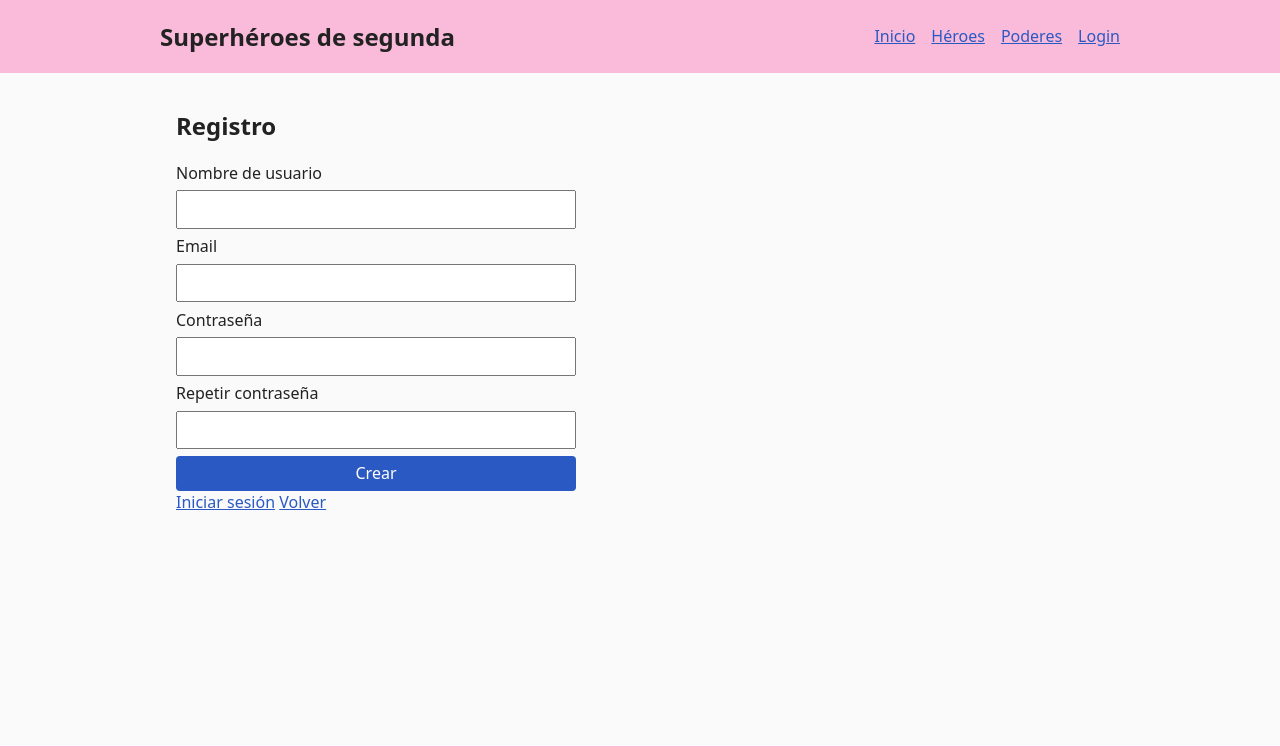
After one commit to LdMe/backend_superheroes_segunda, a Node server app: page /auth/register in a window 1280 px wide. The commit adds this page. Shown: the top 747 px of the page. Run offline with Node 20, Linux system fonts and the light colour scheme; some libraries are stand-ins or nearby versions.

Commit message:
login y registro
login y registro con vistas y sesión (middleware de autenticación)
el modelo se encarga de hashear las contraseñas
guardar en locals la query y el session.user

```diff
--- a/package.json
+++ b/package.json
@@ -24,10 +24,13 @@
   },
   "homepage": "https://github.com/LdMe/backend_superheroes_segunda#readme",
   "dependencies": {
+    "bcrypt": "^6.0.0",
     "cors": "^2.8.6",
     "dotenv": "^18.0.10",
     "ejs": "^7.0.2",
     "express": "^5.3.0",
+    "express-session": "^1.19.0",
+    "jsonwebtoken": "^9.0.3",
     "pg": "^8.23.1",
     "pg-hstore": "^2.3.4",
     "sequelize": "^6.37.8"
--- /dev/null
+++ b/src/controllers/auth/auth.view.controller.js
@@ -0,0 +1,84 @@
+import bcrypt from "bcrypt";
+import userRepository from "../../repositories/user.repository.js";
+
+
+function redirect(res,url,data = {}){
+    const urlSearchParams = new URLSearchParams();
+    for(const key in data){
+        urlSearchParams.append(key,data[key]);
+    }
+    res.redirect(url+"?"+urlSearchParams.toString())
+}
+const registerForm = async (req, res) => {
+
+    res.render("auth/register")
+}
+const register = async (req, res) => {
+    const { username, email, password, passwordRepeat } = req.body;
+    const role = "user";
+    if (password !== passwordRepeat) {
+        redirect(res,"/auth/register",{error:"Las contraseñas no coinciden"})
+        return;
+    }
+    try {
+        let oldUser = await userRepository.getByEmail(email);
+        if (oldUser) {
+            redirect(res,"/auth/register",{error:"Ya existe un usuario con este email"})
+            return;
+        }
+        oldUser = await userRepository.getByUsername(username);
+        if (oldUser) {
+            redirect(res,"/auth/register",{error:"Ya existe un usuario con este nombre"})
+            return;
+        }
+        const user = await userRepository.create({username,email,password,role})
+        redirect(res,"/auth/login",{message:"Registro exitoso"})
+
+    } catch (error) {
+        console.error(error);
+        redirect(res,"/auth/register",{error:"Error al registrarse"})
+    }
+}
+
+
+const loginForm = async (req, res) => {
+
+    res.render("auth/login")
+}
+
+const login = async (req, res) => {
+    const {email,password} = req.body;
+    try {
+        const user = await userRepository.getByEmail(email);
+        if(!user){
+            return redirect(res,"/auth/login",{error:"Credenciales incorrectas"});
+        }
+        console.log(user, password)
+        const compare = await bcrypt.compare(password,user.password);
+        console.log(compare);
+        if(!compare){
+            return redirect(res,"/auth/login",{error:"Credenciales incorrectas"});
+        }
+        req.session.user = {userId:user.userId, role:user.role};
+        redirect(res,"/",{message:"Login exitoso"});
+
+    } catch (error) {
+        console.error(error);
+        redirect(res,"/auth/login",{error:"Ha habido un error en el Login"});
+    }
+}
+
+
+const logout = async (req, res) => {
+    req.session.destroy();
+    res.redirect("/");
+}
+
+
+export default {
+    registerForm,
+    register,
+    loginForm,
+    login,
+    logout
+}
--- a/src/index.js
+++ b/src/index.js
@@ -3,6 +3,8 @@ import dotenv from "dotenv";
 import cors from "cors";
 import router from "./routes/router.js";
 import connection from "./config/db.js";
+import session from "express-session";
+
 
 dotenv.config();
 
@@ -11,10 +13,23 @@ const PORT = process.env.PORT || 3000;
 
 const app = express();
 
+
 // Middlewares
 app.use(cors())
 app.use(express.json()) // permite leer el body de los POST en json
 app.use(express.urlencoded({ extended: true })) // permite leer el body de los POST en formularios
+
+app.use(session({ // solo para cuando tenemos vistas
+    secret: process.env.SESSION_SECRET,
+    resave: false,
+    saveUninitialized: false
+}))
+
+app.use((req,res,next)=>{
+    res.locals.query = req.query;
+    res.locals.user = req.session?.user;
+    next();
+})
 
 app.use(express.static("public"));
 
--- a/src/repositories/user.repository.js
+++ b/src/repositories/user.repository.js
@@ -18,6 +18,8 @@ const withoutPassword = (user) => {
 // crear un usuario
 const create = async (data) => {
     const { username, email, password, role } = data;
+    // const password_hash = await bcrypt.hash(password,10);
+    // const user = await User.create({ username, email, password:password_hash, role });
     const user = await User.create({ username, email, password, role });
     return withoutPassword(user);
 }
@@ -36,6 +38,27 @@ const getAll = async () => {
 // usuario individual, con sus héroes
 const getById = async (id) => {
     const user = await User.findByPk(id, {
+        attributes: PUBLIC_ATTRIBUTES,
+        include: {
+            model: Hero,
+            as: "heroes",
+        }
+    });
+    return user;
+};
+
+const getByEmail = async (email) => {
+    const user = await User.findOne({where: {email}}, {
+        include: {
+            model: Hero,
+            as: "heroes",
+        }
+    });
+    return user;
+};
+
+const getByUsername = async (username) => {
+    const user = await User.findOne({where: {username}}, {
         attributes: PUBLIC_ATTRIBUTES,
         include: {
             model: Hero,
@@ -97,6 +120,8 @@ export default {
     create,
     getAll,
     getById,
+    getByEmail,
+    getByUsername,
     update,
     modify,
     remove
--- a/src/routes/view/view.router.js
+++ b/src/routes/view/view.router.js
@@ -2,6 +2,8 @@ import { Router } from "express";
 import userRouter from "./user.router.js";
 import heroRouter from "./hero.router.js";
 import powerRouter from "./power.router.js";
+import authRouter from "./auth.router.js";
+import { isAuthenticated } from "../../middlewares/auth.middleware.js";
 
 const router  = Router();
 
@@ -9,8 +11,9 @@ router.get("/", (req, res) => {
     res.render("index");
 })
 
-router.use("/user",userRouter);
+router.use("/user",isAuthenticated,userRouter);
 router.use("/hero",heroRouter);
 router.use("/power",powerRouter);
+router.use("/auth",authRouter);
 
 export default router;
--- /dev/null
+++ b/src/views/auth/register.ejs
@@ -0,0 +1,39 @@
+<%- include('../layout/header', { title: 'Nuevo usuario' }); -%>
+
+<h2>Registro</h2>
+<%- include('../layout/error') -%>
+
+<% if(query ){
+    if(query.error){
+        %>
+        <p class="error"><%= query.error %></p>
+        <%
+    }
+    if(query.message){
+        %>
+        <p class="message"><%= query.message %></p>
+        <%
+    }
+}
+%>
+<form action="/auth/register" method="post">
+    <label for="username">Nombre de usuario</label>
+    <input type="text" name="username" id="username"  required>
+
+    <label for="email">Email</label>
+    <input type="email" id="email" name="email"  required>
+
+
+    <label for="password">Contraseña</label>
+    <input type="password" name="password" id="password" required>
+
+    <label for="passwordRepeat">Repetir contraseña</label>
+    <input type="password" name="passwordRepeat" id="passwordRepeat" required>
+
+    <button>Crear</button>
+</form>
+
+<a href="/auth/login">Iniciar sesión</a>
+<a href="/user">Volver</a>
+
+<%- include('../layout/footer'); -%>
--- a/src/views/layout/header.ejs
+++ b/src/views/layout/header.ejs
@@ -15,7 +15,15 @@
             <li><a href="/">Inicio</a></li>
             <li><a href="/hero">Héroes</a></li>
             <li><a href="/power">Poderes</a></li>
+            <% if(!user){
+                %>
+            <li><a href="/auth/login">Login</a></li>
+            <%
+            }else{
+                %>
+            <li><a href="/auth/logout">Logout</a></li>
             <li><a href="/user">Usuarios</a></li>
+            <%}%>
         </ul>
     </nav>
 </header>
```
Also changed, not shown: sql/02_seed.sql (+5 -5 lines), src/middlewares/auth.middleware.js (added, +14 -0 lines), src/models/user.model.js (+15 -0 lines), src/routes/view/auth.router.js (added, +19 -0 lines), src/views/auth/login.ejs (added, +33 -0 lines), src/controllers/auth/auth.api.controller.js (added), 2 other files.
